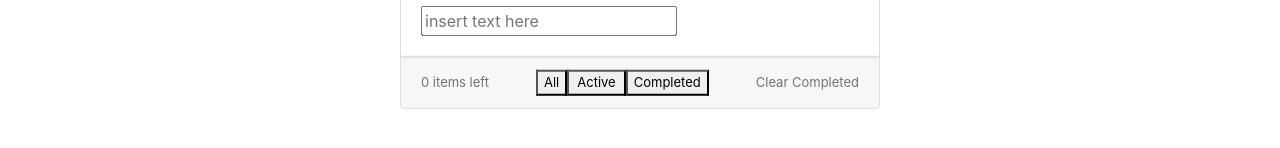
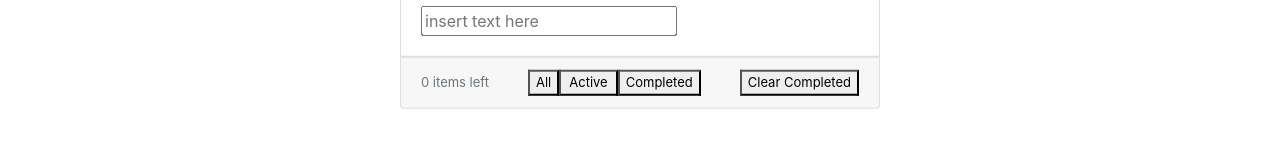
Before and after one commit to assembler-institute/reactjs-wish-list, a React (Create React App) app: page / in a window 1280 px wide. Shown: the part 362-510 px from the top of the page. Built offline with nearby package versions, Linux system fonts and the light colour scheme.

Commit message:
add delete completed

```diff
--- a/src/components/TodoList/TodoList.js
+++ b/src/components/TodoList/TodoList.js
@@ -34,6 +34,10 @@ class TodoList extends Component {
     })
   }
 
+  deleteCompleted = () => {
+    this.setState({todos: this.state.todos.filter((notDelete) => !notDelete.completed)})
+  }
+
   render() {
     let { showTodos, todos } = this.state;
     if (showTodos === "all") {
@@ -51,7 +55,7 @@ class TodoList extends Component {
           {todos.map((item) => (
             <li className="list-group-item">
               <input type="checkbox" name={item.id} key={item.id} onClick={ () => this.toggleCompleted(item.id) }/>
-              <label  style={ {textDecoration: item.completed ? "line-through" : "" } } contenteditable="true" htmlFor={item.id}>{item.text}</label>
+              <label style={ {textDecoration: item.completed ? "line-through" : "" } } contenteditable="true" htmlFor={item.id}>{item.text}</label>
             </li>
           ))}
         </ul>
@@ -77,7 +81,7 @@ class TodoList extends Component {
               Completed
             </button>
           </div>
-          <span className="text-tag">Clear Completed</span>
+          <button className="text-tag" onClick={this.deleteCompleted}>Clear Completed</button>
         </footer>
       </>
     );
```
